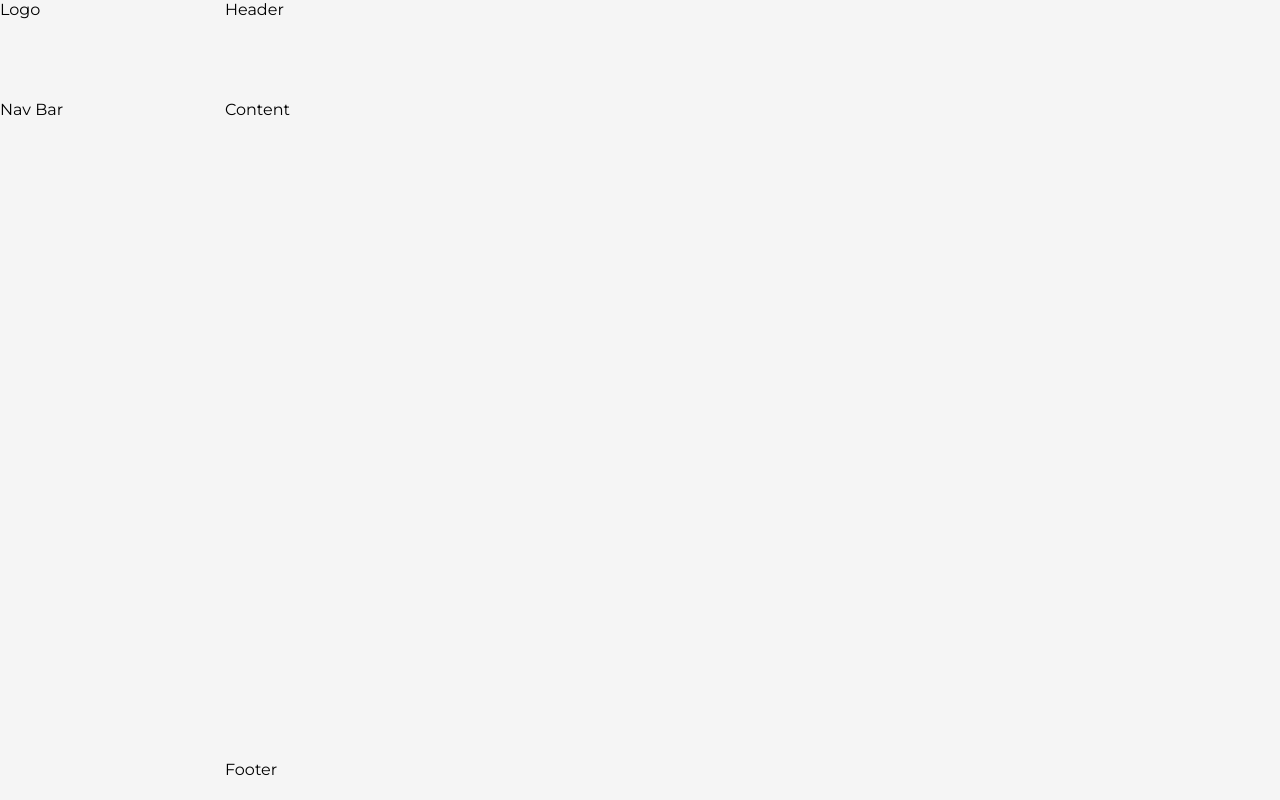
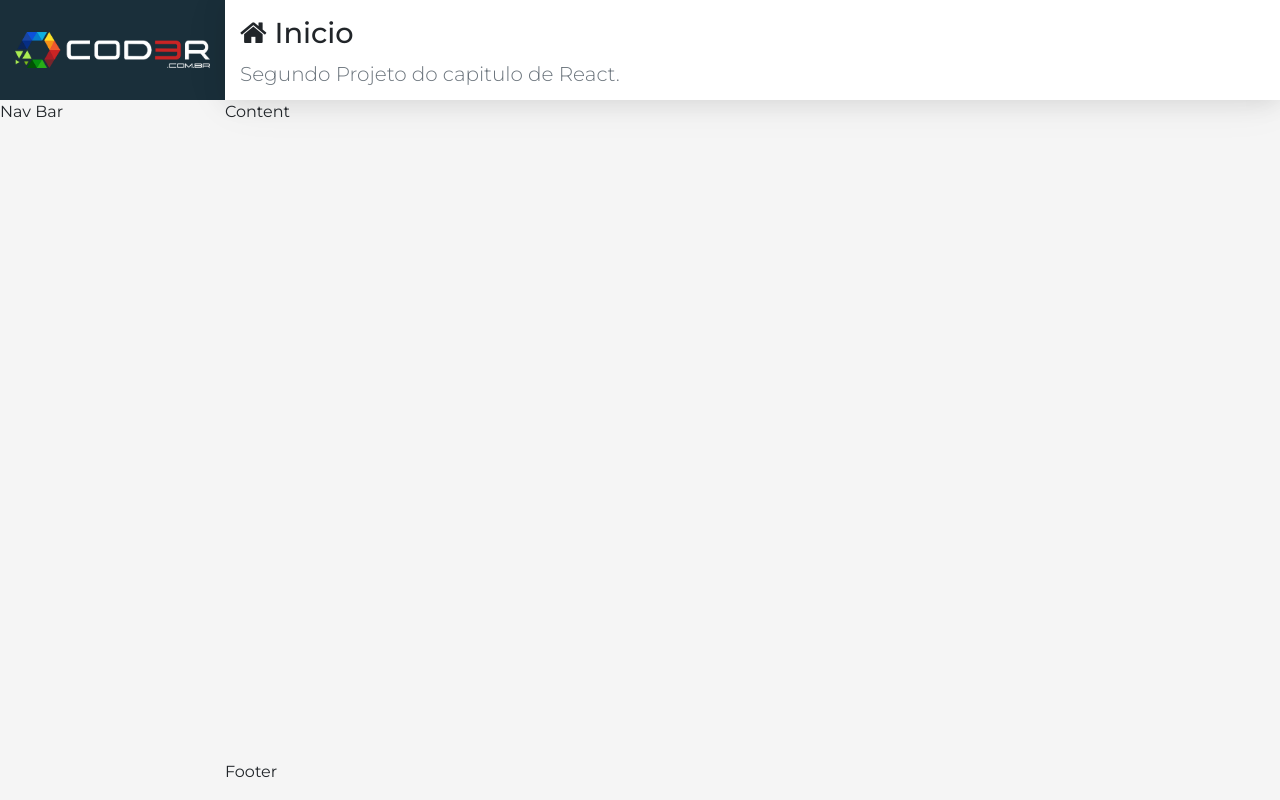
Before and after one commit to KoreaGD/react-crud-users-api, a React (Create React App) app: page / in a window 1280 px wide. Built offline with nearby package versions, Linux system fonts and the light colour scheme.

Commit message:
Adding Header and Logo

```diff
--- a/src/components/Templates/Header.css
+++ b/src/components/Templates/Header.css
@@ -0,0 +1,11 @@
+header.header{
+    background-color: #fff;
+    padding: 0px 15px;
+    overflow: hidden;
+    white-space: nowrap;
+    box-shadow: var(--shadow);
+}
+
+header.header h1{
+    font-size: 1.8em;
+}
--- a/src/components/Templates/Header.jsx
+++ b/src/components/Templates/Header.jsx
@@ -2,6 +2,9 @@
 import React from 'react';
 
 export default props =>
-    <header className="header">
-        Header
+    <header className="header d-none d-sm-flex flex-column">
+        <h1 className="mt-3">
+            <i className={`fa fa-${props.icon}`}></i> {props.title}
+        </h1>
+<p className="lead text-muted">{props.subtitle}</p>
     </header>
--- a/src/components/Templates/Logo.css
+++ b/src/components/Templates/Logo.css
@@ -0,0 +1,11 @@
+aside.logo{
+    background-color:  var(--bg-dark);
+    display: flex;
+    justify-content: center;
+    align-items: center;
+}
+
+aside.logo img{
+    padding: 0px 15px;
+    width: 100%;
+}
--- a/src/components/Templates/Logo.jsx
+++ b/src/components/Templates/Logo.jsx
@@ -1,7 +1,10 @@
 import './Logo.css';
+import logo from '../../assets/images/logo.png'
 import React from 'react';
 
 export default props =>
     <aside className="logo">
-        Logo
+        <a href="/" className="logo">
+            <img src={logo} alt="Logo" />
+        </a>
     </aside>
--- a/src/components/Templates/Main.jsx
+++ b/src/components/Templates/Main.jsx
@@ -4,7 +4,7 @@
 
 export default props =>
     <>
-        <Header />
+        <Header {...props} />
         <main className="content">
             Content
         </main>
--- a/src/main/App.jsx
+++ b/src/main/App.jsx
@@ -1,3 +1,5 @@
+import 'bootstrap/dist/css/bootstrap.min.css'
+import 'font-awesome/css/font-awesome.min.css'
 import './App.css';
 import React from 'react';
 
@@ -10,6 +12,7 @@
     <div className="app">
         <Logo />
         <Nav />
-        <Main />
+        <Main icon="home" title="Inicio"
+            subtitle="Segundo Projeto do capitulo de React." />
         <Footer />
     </div>
```
Also changed, not shown: src/assets/images/logo.png (added).
